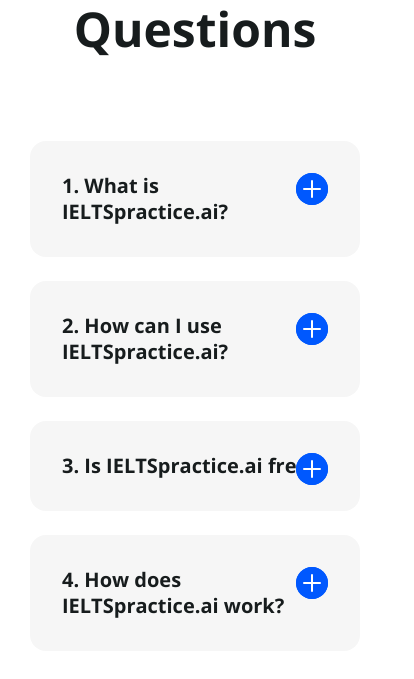
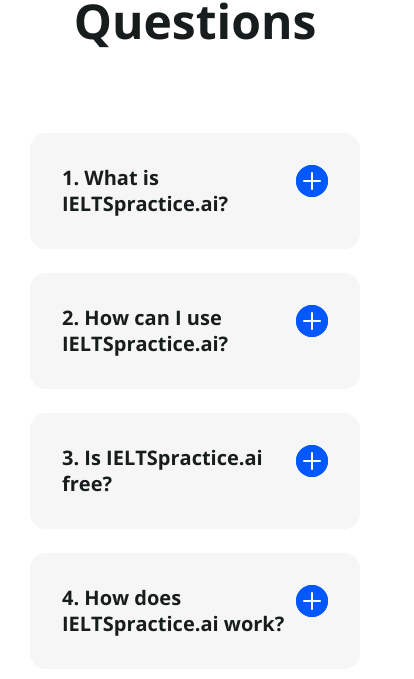
Before and after one commit to xingwanyue/ielts-portal, a Nuxt app: page / in a window 390 px wide. Shown: the part 5571-6250 px from the top of the page, 414 px wide, since content can reach past the window. Built offline with nearby package versions, Linux system fonts and the light colour scheme.

Commit message:
样式调整

```diff
--- a/src/pages/index.vue
+++ b/src/pages/index.vue
@@ -200,43 +200,53 @@
     <div class="part4">
       <h2>{{ $t('index.party4.h2') }}</h2>
       <div class="ask_and_answer">
-        <div class="ask">{{ $t('index.party4.question1') }}</div>
+        <div class="ask">
+          <div>{{ $t('index.party4.question1') }}</div>
+          <div class="switch btn" @click="switchChange(0)">
+            <img v-if="state.flagList[0]" src="../assets/home/open.svg" alt="open" />
+            <img v-else src="../assets/home/close.svg" alt="close" />
+          </div>
+        </div>
         <div v-show="!state.flagList[0]" class="answer">
           {{ $t('index.party4.answer1') }}
         </div>
-        <div class="switch btn" @click="switchChange(0)">
-          <img v-if="state.flagList[0]" src="../assets/home/open.svg" alt="open" />
-          <img v-else src="../assets/home/close.svg" alt="close" />
-        </div>
       </div>
       <div class="ask_and_answer mt24">
-        <div class="ask">{{ $t('index.party4.question2') }}</div>
+        <div class="ask">
+          <div>{{ $t('index.party4.question2') }}</div>
+          <div class="switch btn" @click="switchChange(1)">
+            <img v-if="state.flagList[1]" src="../assets/home/open.svg" alt="open" />
+            <img v-else src="../assets/home/close.svg" alt="close" />
+          </div>
+        </div>
         <div v-show="!state.flagList[1]" class="answer">
           {{ $t('index.party4.answer2') }}
         </div>
-        <div class="switch btn" @click="switchChange(1)">
-          <img v-if="state.flagList[1]" src="../assets/home/open.svg" alt="open" />
-          <img v-else src="../assets/home/close.svg" alt="close" />
-        </div>
+
       </div>
       <div class="ask_and_answer mt24">
-        <div class="ask">{{ $t('index.party4.question3') }}</div>
+        <div class="ask">
+          <div>{{ $t('index.party4.question3') }}</div>
+          <div class="switch btn" @click="switchChange(2)">
+            <img v-if="state.flagList[2]" src="../assets/home/open.svg" alt="open" />
+            <img v-else src="../assets/home/close.svg" alt="close" />
+          </div>
+        </div>
         <div v-show="!state.flagList[2]" class="answer">
           {{ $t('index.party4.answer3') }}
         </div>
-        <div class="switch btn" @click="switchChange(2)">
-          <img v-if="state.flagList[2]" src="../assets/home/open.svg" alt="open" />
-          <img v-else src="../assets/home/close.svg" alt="close" />
-        </div>
+
       </div>
       <div class="ask_and_answer mt24">
-        <div class="ask">{{ $t('index.party4.question4') }}</div>
+        <div class="ask">
+          <div>{{ $t('index.party4.question4') }}</div>
+          <div class="switch btn" @click="switchChange(3)">
+            <img v-if="state.flagList[3]" src="../assets/home/open.svg" alt="open" />
+            <img v-else src="../assets/home/close.svg" alt="close" />
+          </div>
+        </div>
         <div v-show="!state.flagList[3]" class="answer">
           {{ $t('index.party4.answer4') }}
-        </div>
-        <div class="switch btn" @click="switchChange(3)">
-          <img v-if="state.flagList[3]" src="../assets/home/open.svg" alt="open" />
-          <img v-else src="../assets/home/close.svg" alt="close" />
         </div>
       </div>
     </div>
@@ -432,6 +442,7 @@
           .btn {
             margin-top: 48px;
             max-width: 156px;
+            height: 40px;
             width: 100%;
             padding: 10px 32px;
             background: #0058fe;
@@ -598,6 +609,16 @@
         color: #171c1d;
         line-height: 26px;
         text-align: left;
+        display: flex;
+        align-items: flex-start;
+        justify-content: space-between;
+
+        .switch {
+          width: 32px;
+          height: 32px;
+          background-color: #0058fe;
+          border-radius: 50%;
+        }
       }
 
       .answer {
@@ -607,16 +628,6 @@
         color: #3d3f40;
         line-height: 26px;
         text-align: left;
-      }
-
-      .switch {
-        position: absolute;
-        width: 32px;
-        height: 32px;
-        background-color: #0058fe;
-        top: 32px;
-        right: 32px;
-        border-radius: 50%;
       }
     }
   }
@@ -822,5 +833,15 @@
       }
     }
   }
+
+  .part5 {
+    .box {
+      h2 {
+        font-size: 40px;
+        line-height: 56px;
+        word-wrap: break-word;
+      }
+    }
+  }
 }
 </style>
```
